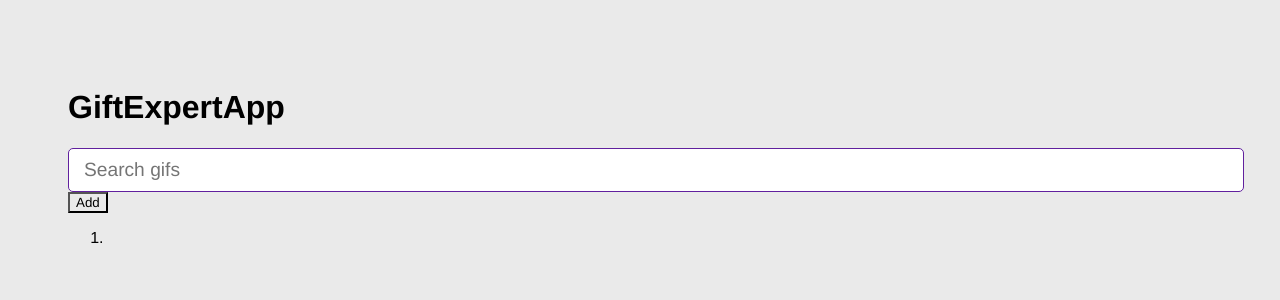
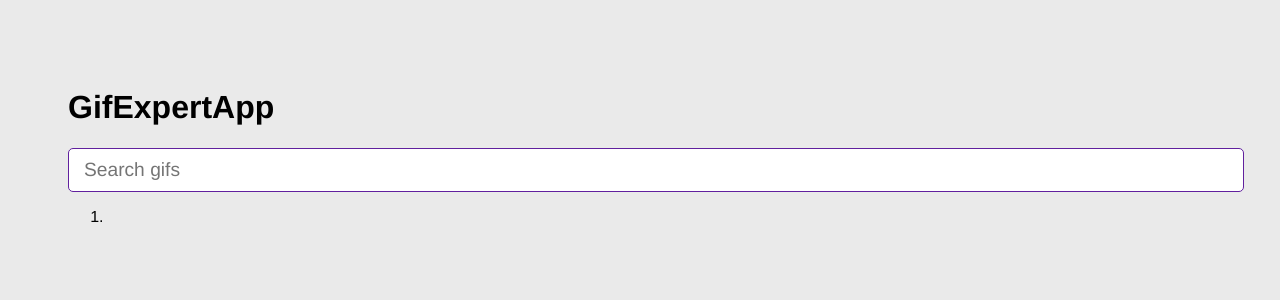
Before and after one commit to sebasGZA/gif-expert-app, a React (Vite) app: page / in a window 1280 px wide. Shown: the top 300 px of the page. Built offline with nearby package versions, Linux system fonts and the light colour scheme.

Commit message:
Emit event to parent component

```diff
--- a/src/GifExpertApp.jsx
+++ b/src/GifExpertApp.jsx
@@ -4,24 +4,23 @@ import { AddCategory } from "./components/AddCategory";
 export const GifExpertApp = () => {
   const [categories, setCategories] = useState([""]);
 
-  const onAddCategory = () => {
+  const onAddCategory = (newCategory) => {
     //   setCategories((cat) => [...cat, "Dragon Ball"]);
-    setCategories(["Dragon Ball", ...categories]);
+    setCategories([newCategory, ...categories]);
   };
 
   return (
     <>
-      <h1>GiftExpertApp</h1>
+      <h1>GifExpertApp</h1>
 
       {/* Input*/}
-      <AddCategory setCategories={setCategories} />
-
-      <button onClick={onAddCategory}>Add</button>
+      <AddCategory onNewCategory={(value) => onAddCategory(value)} />
 
       <ol>
-        {categories.map((category, i) => {
-          return <li key={i}>{category}</li>;
-        })}
+        {categories.length !== 0 &&
+          categories.map((category, i) => {
+            return <li key={i}>{category}</li>;
+          })}
       </ol>
     </>
   );
--- a/src/components/AddCategory.jsx
+++ b/src/components/AddCategory.jsx
@@ -1,6 +1,6 @@
 import { useState } from "react";
 
-export const AddCategory = ({ setCategories }) => {
+export const AddCategory = ({ onNewCategory }) => {
   const [inputValue, setInputValue] = useState("");
 
   const onInputChange = ({ target }) => {
@@ -11,7 +11,7 @@ export const AddCategory = ({ setCategories }) => {
     event.preventDefault();
     if (inputValue.trim().length <= 1) return;
 
-    setCategories((categories) => [inputValue, ...categories]);
+    onNewCategory(inputValue.trim());
     setInputValue("");
   };
 
```
